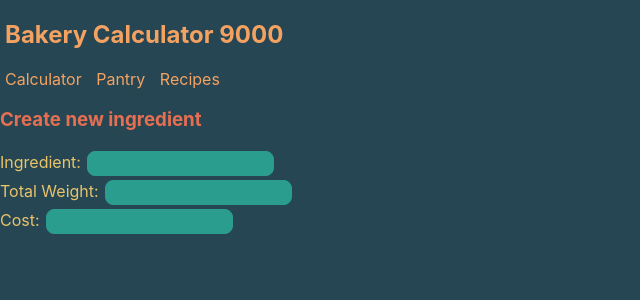
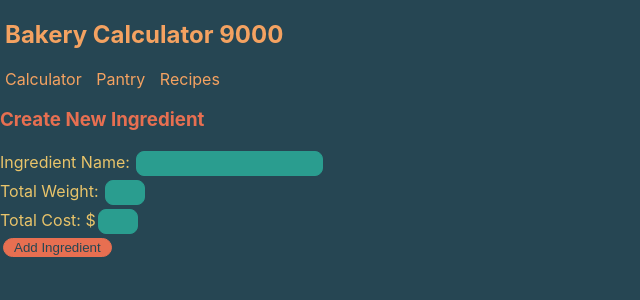
Before and after one commit to Mrcolin99/ing-calc, a React (Create React App) app: page /pantry in a window 1280 px wide. Shown: the top 300 px of the page, without its empty margins (0-640 px from the left). Built offline with nearby package versions, Linux system fonts and the light colour scheme.

Commit message:
Add ingredient page

```diff
--- a/src/components/Ingredients/Ingredients.css
+++ b/src/components/Ingredients/Ingredients.css
@@ -12,6 +12,7 @@
 }
 
 .weight {
+    width: 30px;
     padding: 4px;
     margin: 2px;
     color: #E9C46A;
@@ -25,6 +26,7 @@
 }
 
 .cost {
+    width: 30px;
     padding: 4px;
     margin: 2px;
     color: #E9C46A;
@@ -40,3 +42,14 @@
 .ing-title {
     color: #E76F51;
 }
+
+.create-new {
+    margin-top: 2px;
+    margin-left: 3px;
+    padding-left: 10px;
+    padding-right: 10px;
+    color: #264653;
+    background-color: #E76F51;
+    border: 1px solid #E76F51;
+    border-radius: 10px;
+}
--- a/src/components/Ingredients/Ingredients.js
+++ b/src/components/Ingredients/Ingredients.js
@@ -1,20 +1,43 @@
+import { useState } from 'react'
 import './Ingredients.css'
 
 function Ingredients() {
+    const [name, setName] = useState('')
+    const [weight, setWeight] = useState(0)
+    const [cost, setCost] = useState(0)
+
+    const handleIngChange = (event) => {
+        setName(event.target.value)
+        console.log(name)
+    }
+
+    const handleWeightChange = (event) => {
+        let weightNumber = parseInt(event.target.value)
+        weightNumber === NaN ? console.log('NaN') : setWeight(weightNumber)
+        console.log(weight)
+    }
+
+    const handleCostChange = (event) => {
+        let costNumber = parseInt(event.target.value)
+        costNumber === NaN ? console.log('NaN') : setCost(costNumber)
+        console.log(cost)
+    }
+
+
     return (
         <div>
-
-            <h3 className='ing-title'>Create new ingredient</h3>
+            <h3 className='ing-title'>Create New Ingredient</h3>
             <form>
-                <label className='ing-label' for='ingredient'>Ingredient: </label>
-                <input className='ingredient' type='text' id='ingredient'></input>
+                <label className='ing-label' for='ingredient'>Ingredient Name: </label>
+                <input onChange={handleIngChange} className='ingredient' type='text' id='ingredient'></input>
                 <br />
                 <label className='weight-label' for='weight'>Total Weight: </label>
-                <input className='weight' type='text' id='weight'></input>
+                <input onChange={handleWeightChange} className='weight' type='text' id='weight'></input>
                 <br />
-                <label className='cost-label' for='cost'>Cost: </label>
-                <input className='cost' type='text' id='cost'></input>
+                <label className='cost-label' for='cost'>Total Cost: $</label>
+                <input onChange={handleCostChange} className='cost' type='text' id='cost'></input>
             </form>
+            <button className='create-new'>Add Ingredient</button>
         </div>
     )
 }
```
